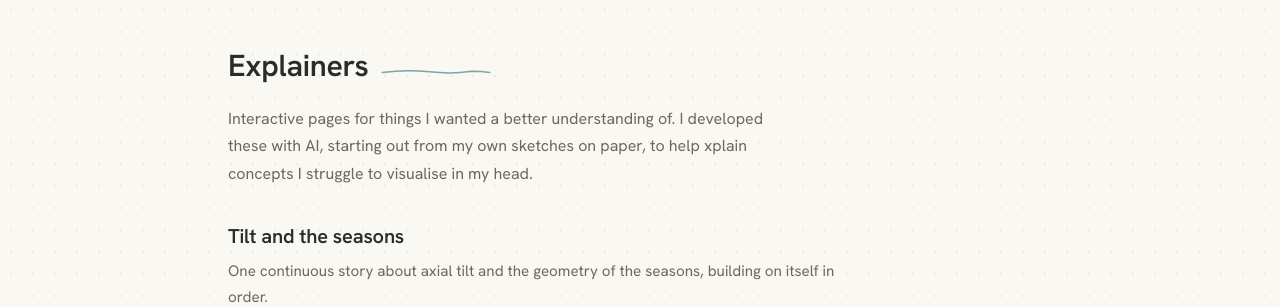
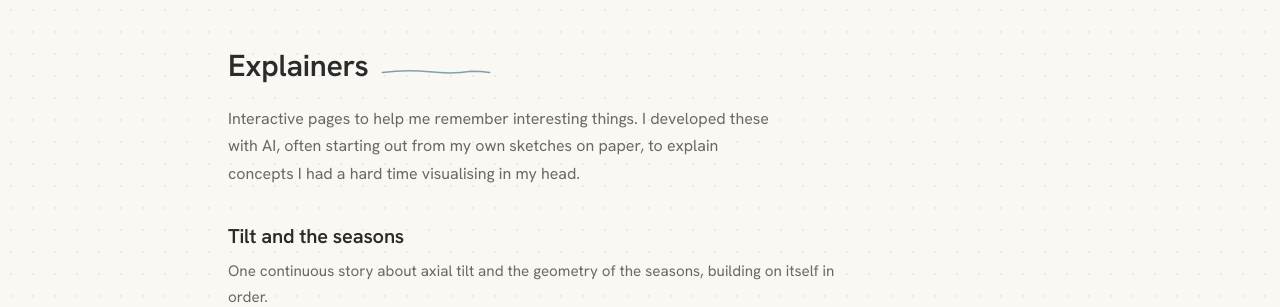
Before and after one commit to amiablealex/amiablealex-web, a Flask app: page /explainers in a window 1280 px wide. Shown: the part 89-396 px from the top of the page. Run offline with Flask 3, Linux system fonts and the light colour scheme.

Commit message:
Revise section lead for interactive pages

```diff
--- a/templates/explainers.html
+++ b/templates/explainers.html
@@ -13,8 +13,8 @@
 
   {# [ Write a sentence or two in your own voice: what these are and why you
      make them. Keep it short — the topic summaries do the describing. ] #}
-  <p class="section-lead">Interactive pages for things I wanted a better understanding of.
-    I developed these with AI, starting out from my own sketches on paper, to help xplain concepts I struggle to visualise in my head.</p>
+  <p class="section-lead">Interactive pages to help me remember interesting things.
+    I developed these with AI, often starting out from my own sketches on paper, to explain concepts I had a hard time visualising in my head.</p>
 
   {% for group in groups %}
   <section class="ex-topic reveal">
```
